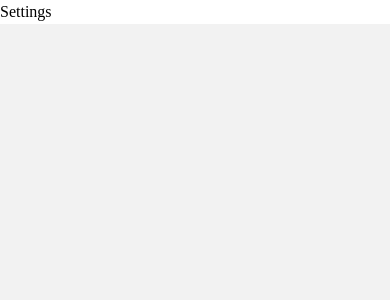
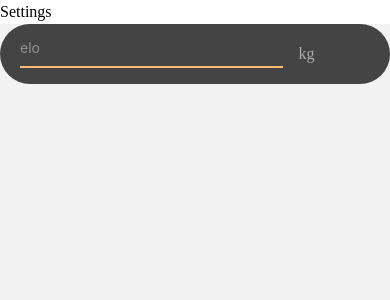
Before and after one commit to RafalGrabowski95/SP, a React Native app: screen /Settings in a window 390 px wide. Shown: the top 300 px of the page. Built offline with nearby package versions, Linux system fonts and the light colour scheme.

Commit message:
feat(input): added input atoms

```diff
--- /dev/null
+++ b/components/atoms/Input/Input.tsx
@@ -0,0 +1,34 @@
+import { styled } from 'nativewind';
+import { TextInput as TextInputNative } from 'react-native';
+import { View } from 'components/atoms/View';
+import { Text } from 'components/atoms/Text';
+import classNames from 'classnames';
+
+const TextInput = styled(TextInputNative);
+
+interface InputProps {
+  placeholder?: string;
+  suffix?: string;
+}
+
+export const Input = ({ placeholder, suffix }: InputProps) => {
+  return (
+    <View className="flex flex-row items-center bg-surface-2 p-1 pb-2 rounded-full">
+      <TextInput
+        placeholder={placeholder}
+        className={classNames(
+          'border-b-2 border-main-1 mx-4 h-10 text-white mb-2 pb-0',
+          {
+            'w-9/12': suffix,
+          },
+        )}
+        placeholderTextColor="#929090"
+      />
+      {suffix && (
+        <Text styles="font-titilium-light w-3/12 text-text-3 pt-1">
+          {suffix}
+        </Text>
+      )}
+    </View>
+  );
+};
--- /dev/null
+++ b/components/atoms/Input/index.ts
@@ -0,0 +1 @@
+export { Input } from './Input';
--- a/components/screens/Settings/Settings.tsx
+++ b/components/screens/Settings/Settings.tsx
@@ -1,9 +1,13 @@
 import { Text } from 'components/atoms/Text';
+import { Input } from 'components/atoms/Input';
 
 export const Settings = () => {
   return (
-    <Text primary styles="bg-white dark:bg-red-500">
-      Settings
-    </Text>
+    <>
+      <Text primary styles="bg-white dark:bg-red-500">
+        Settings
+      </Text>
+      <Input placeholder="elo" suffix="kg" />
+    </>
   );
 };
```
